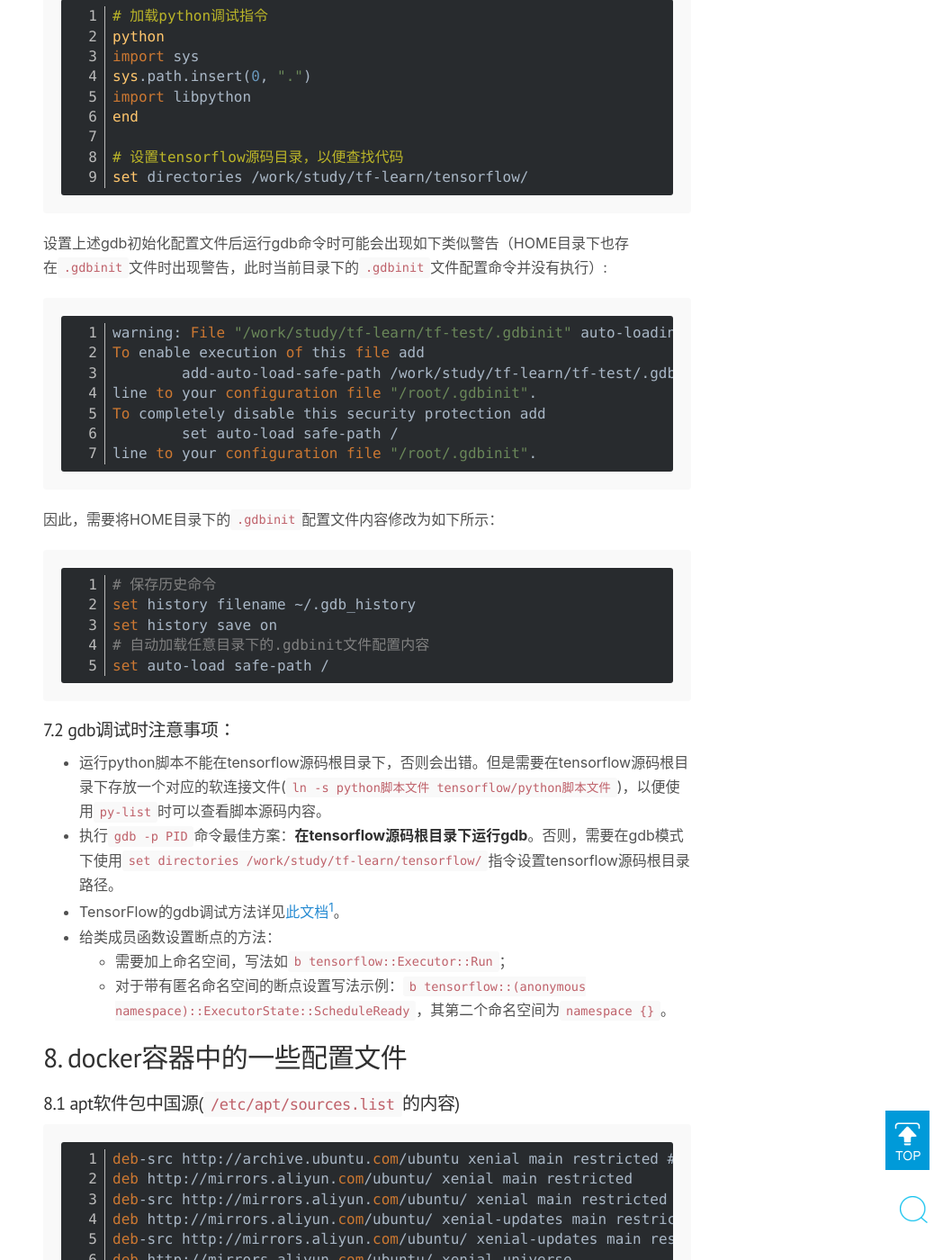
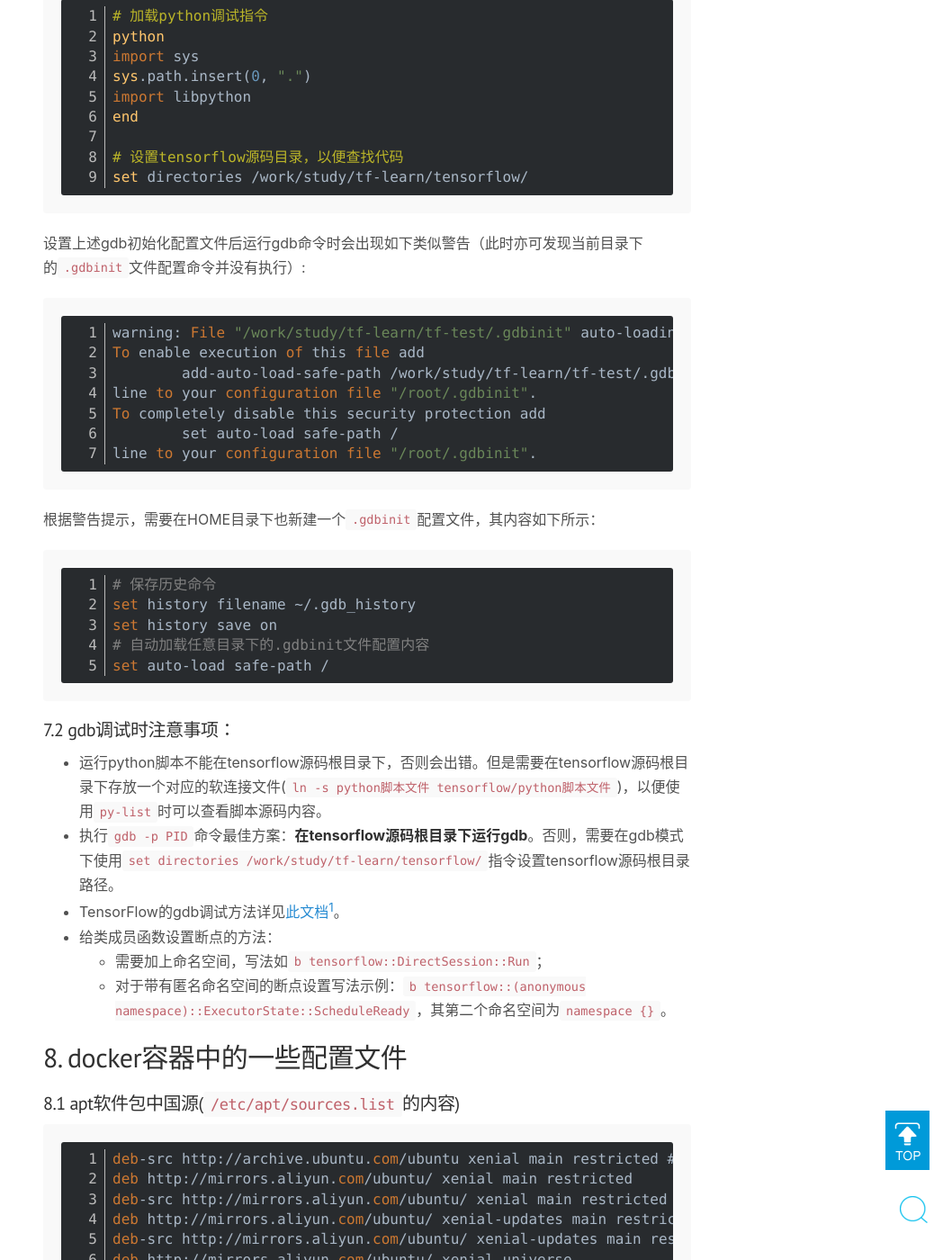
Before and after one commit to wzzju/wzzju.github.io, a Jekyll site: the page built from _posts/2020-03-17-tf-compile.md, in a window 1280 px wide and 1400 px high, scrolled down 4594 px. Shown: the whole window at 90% size, without its empty margins (232-1280 px from the left). Built offline with Jekyll 4.4.1, drawn with Linux system fonts in a browser that asks for light colours; comment, search, counter and statistics services are not loaded.

Commit message:
add .gdbinit content

````diff
--- a/_posts/2020-03-17-tf-compile.md
+++ b/_posts/2020-03-17-tf-compile.md
@@ -184,7 +184,7 @@ end
 set directories /work/study/tf-learn/tensorflow/
 ```
 
-设置上述gdb初始化配置文件后运行gdb命令时可能会出现如下类似警告（HOME目录下也存在`.gdbinit`文件时出现警告，此时当前目录下的`.gdbinit`文件配置命令并没有执行）:
+设置上述gdb初始化配置文件后运行gdb命令时会出现如下类似警告（此时亦可发现当前目录下的`.gdbinit`文件配置命令并没有执行）:
 
 ```
 warning: File "/work/study/tf-learn/tf-test/.gdbinit" auto-loading has been declined by your `auto-load safe-path' set to "$debugdir:$datadir/auto-load".
@@ -196,7 +196,7 @@ To completely disable this security protection add
 line to your configuration file "/root/.gdbinit".
 ```
 
-因此，需要将HOME目录下的`.gdbinit`配置文件内容修改为如下所示：
+根据警告提示，需要在HOME目录下也新建一个`.gdbinit`配置文件，其内容如下所示：
 
 ```python
 # 保存历史命令
@@ -212,7 +212,7 @@ set auto-load safe-path /
 * 执行`gdb -p PID`命令最佳方案：**在tensorflow源码根目录下运行gdb**。否则，需要在gdb模式下使用`set directories /work/study/tf-learn/tensorflow/`指令设置tensorflow源码根目录路径。
 * TensorFlow的gdb调试方法详见[此文档](/assets/tensorflow/TensorFlow-SourceCode-Reading.pdf)[^1]。
 * 给类成员函数设置断点的方法：
-    - 需要加上命名空间，写法如`b tensorflow::Executor::Run`；
+    - 需要加上命名空间，写法如`b tensorflow::DirectSession::Run`；
     - 对于带有匿名命名空间的断点设置写法示例：`b tensorflow::(anonymous namespace)::ExecutorState::ScheduleReady`，其第二个命名空间为`namespace {}`。
 
 ## 8. docker容器中的一些配置文件
````
Also changed, not shown: other parts of _posts/2020-03-17-tf-compile.md (+1 -0 lines).
